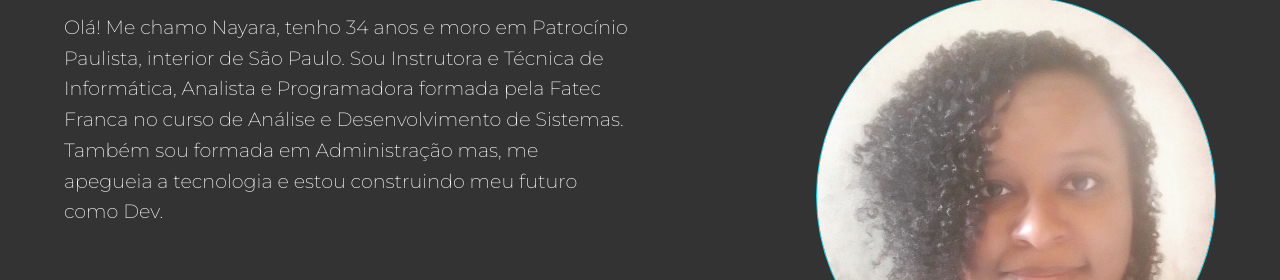
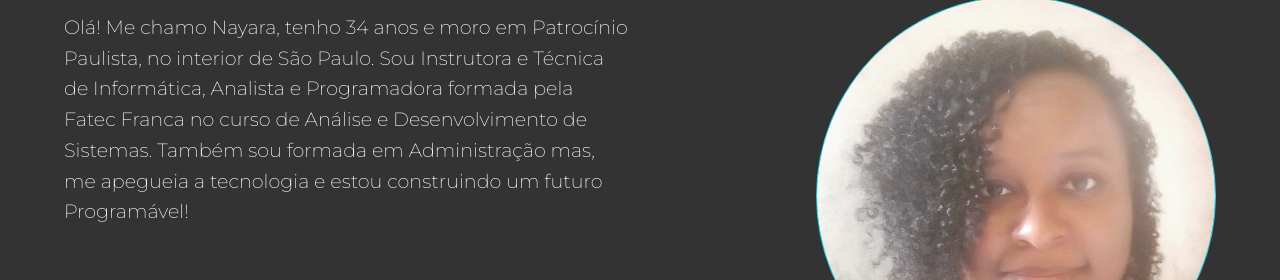
Before and after one commit to Nayara91/PortifolioB, a plain HTML site: page index.html in a window 1280 px wide. Shown: the part 214-494 px from the top of the page. Drawn offline with Linux system fonts and the light colour scheme.

Commit message:
Deixando o texto melhor

```diff
--- a/index.html
+++ b/index.html
@@ -39,11 +39,11 @@
                 <article class="text">
                 <h2>🙋🏾‍♀️Sobre mim</h2> <!--Ícone = Windows + . (ponto)-->
                 <p>
-                    Olá! Me chamo Nayara, tenho 34 anos e moro em Patrocínio Paulista,
+                    Olá! Me chamo Nayara, tenho 34 anos e moro em Patrocínio Paulista, no
                     interior de São Paulo. Sou Instrutora e Técnica de Informática, Analista e Programadora
                     formada pela Fatec Franca no curso de Análise e Desenvolvimento de Sistemas.
                     Também sou formada em Administração mas, me apegueia a tecnologia e
-                    estou construindo meu futuro como Dev.
+                    estou construindo um futuro Programável!
                 </p>
 
                 </article>
```
